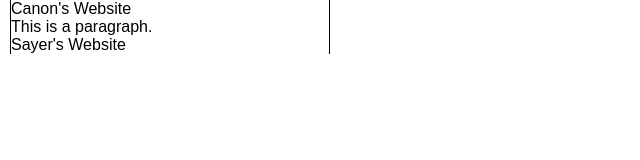
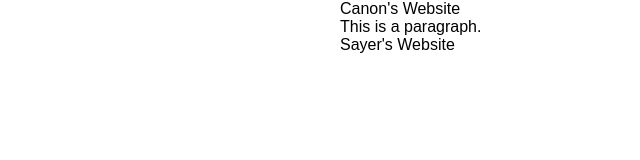
Before and after one commit to canonwsmith/canonwsmith.github.io, a plain HTML site: page index.html in a window 1280 px wide. Shown: the whole page, without its empty margins (0-640 px from the left). Drawn offline with Linux system fonts and the light colour scheme.

Commit message:
Update style.css

```diff
--- a/style.css
+++ b/style.css
@@ -16,9 +16,7 @@ html {
 }
 
 body {
-  border-left: 1px solid black;
-  border-right: 1px solid black;
-  margin-left: 10px;
-  margin-right: 10px;
-  max-width: 320px;
+  margin-left: auto;
+  margin-right: auto;
+  max-width: 600px;
 }
```
